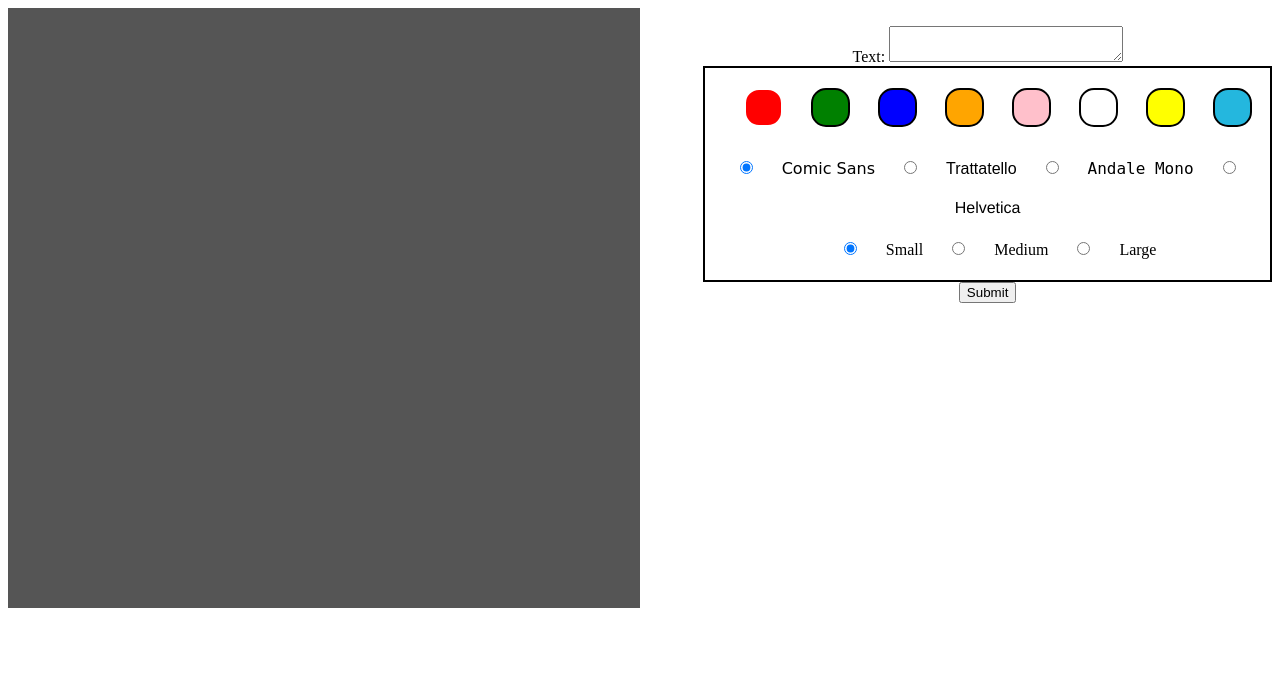
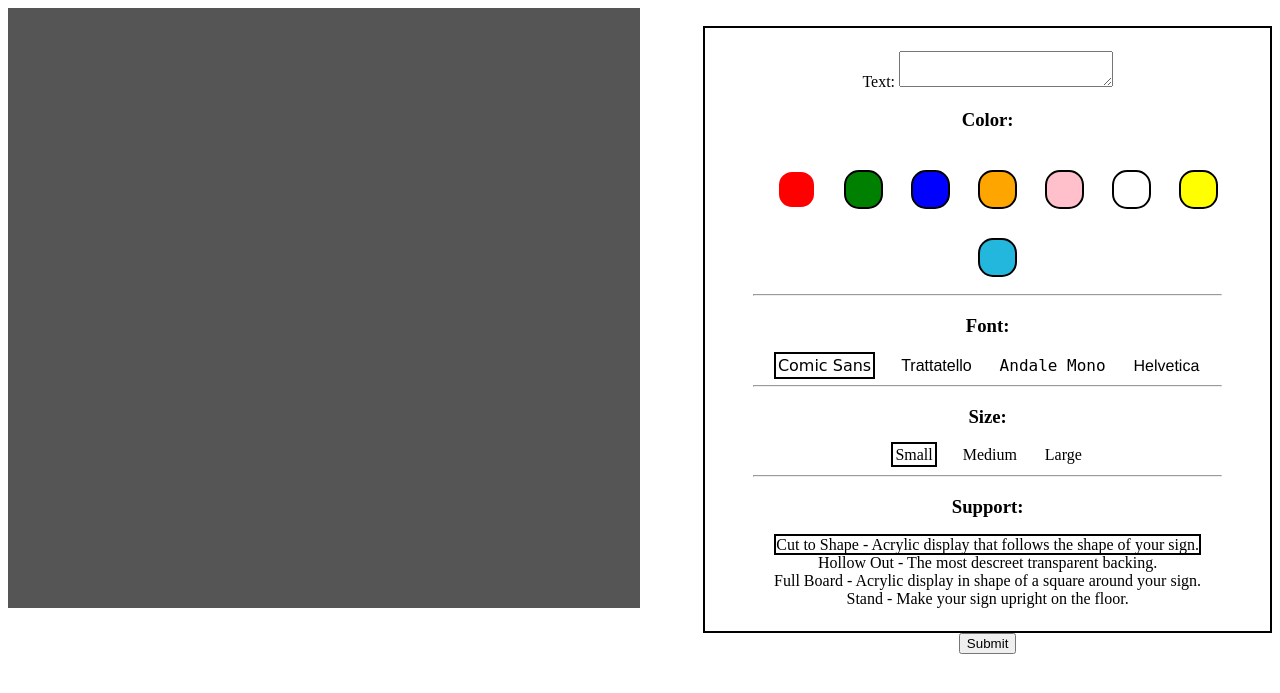
Before and after one commit to Rstyles/NeonSignBuilder, a PHP site: page / in a window 1280 px wide. Shown: the top 693 px of the page. Run offline with PHP 8.4, Linux system fonts and the light colour scheme; some web fonts are replaced.

Commit message:
Worked on css

```diff
--- a/app.js
+++ b/app.js
@@ -6,7 +6,7 @@ function submitNeonSign() {
 
   var price = document.getElementById("neonSignPrice");
 
-  var basePrice = 150;
+  var basePrice = 50;
 
   var fontSize = document.querySelector('input[name="signFontSize"]:checked').value;
 
@@ -85,3 +85,7 @@ function calculatePrice(pixelCount, basePrice) {
     return parseFloat(pixelCount).toFixed(2);
   }
 }
+
+function addExtras() {
+
+}
--- a/index.html
+++ b/index.html
@@ -23,9 +23,11 @@
     <br />
 
     <div class="canvas_right">
-      <label for="neonSignText">Text:</label>
-      <textarea name="neonSignText" id="neonSignText"></textarea>
       <form action="#n" name="colorPicker" class="neonSignEditorForm">
+        <label for="neonSignText">Text:</label>
+        <textarea name="neonSignText" id="neonSignText"></textarea>
+
+        <h3 class="neonSignHeading">Color:</h3>
         <div class="colorPickerRadioGroup">
           <input type="radio" name="SignColor" id="ColorRed" value="red" checked="true" />
           <input type="radio" name="SignColor" id="ColorGreen" value="green" />
@@ -36,8 +38,9 @@
           <input type="radio" name="SignColor" id="ColorYellow" value="yellow" />
           <input type="radio" name="SignColor" id="ColorIceBlue" value="#24B7DE" />
         </div>
-
-        <div id="fontPickerRadioGroup">
+        <hr>
+        <h3 class="neonSignHeading">Font:</h3>
+        <div id="fontPickerRadioGroup" class="fontGroup">
           <input type="radio" name="signFont" id="fontComicSans" value="Comic Sans MS, Comic Sans, cursive"
             checked="true" />
           <label for="fontComicSans" style="font-family: Comic Sans MS, Comic Sans, cursive">Comic Sans</label>
@@ -51,16 +54,48 @@
           <input type="radio" name="signFont" id="fontHelvetica" value="Helvetica, sans-serif" />
           <label for="fontHelvetica" style="font-family: Helvetica, sans-serif">Helvetica</label>
         </div>
+        <hr>
 
-        <div class="fontSizePickerRadioGroup">
-          <input type="radio" name="signFontSize" id="fontSizeSmall" checked="true" value="50"/>
+        <h3 class="neonSignHeading">Size:</h3>
+        <div id="fontSizePickerRadioGroup" class="fontGroup">
+          <input type="radio" name="signFontSize" id="fontSizeSmall" checked="true" value="50" />
           <label for="fontSizeSmall">Small</label>
 
-          <input type="radio" name="signFontSize" id="fontSizeMedium" value="60"/>
+          <input type="radio" name="signFontSize" id="fontSizeMedium" value="60" />
           <label for="fontSizeMedium">Medium</label>
 
-          <input type="radio" name="signFontSize" id="fontSizeLarge" value="70"/>
+          <input type="radio" name="signFontSize" id="fontSizeLarge" value="70" />
           <label for="fontSizeLarge">Large</label>
+        </div>
+        <hr>
+
+        <h3 class="neonSignHeading">Support:</h3>
+        <div class="supportOptions">
+          <input type="radio" name="neonSignSupportType" id="cutToShape" value="Cut to Shape" checked="true">
+          <label for="cutToShape">Cut to Shape -
+            <span class="flavor-text">Acrylic display that follows the shape of your sign.</span>
+          </label>
+        </div>
+
+        <div class="supportOptions">
+          <input type="radio" name="neonSignSupportType" id="hollowOut" value="Hollow Out">
+          <label for="hollowOut">Hollow Out -
+            <span class="flavor-text">The most descreet transparent backing.</span>
+          </label>
+        </div>
+
+        <div class="supportOptions">
+          <input type="radio" name="neonSignSupportType" id="fullBoard" value="Full Board">
+          <label for="fullBoard">Full Board -
+            <span class="flavor-text">Acrylic display in shape of a square around your sign.</span>
+          </label>
+        </div>
+
+        <div class="supportOptions">
+          <input type="radio" name="neonSignSupportType" id="stand" value="Stand">
+          <label for="stand">Stand -
+            <span class="flavor-text">Make your sign upright on the floor.</span>
+          </label>
         </div>
       </form>
 
--- a/style.css
+++ b/style.css
@@ -41,6 +41,7 @@ img#neonSignImage {
 
 .canvas_right .neonSignEditorForm {
   border: black solid 2px;
+  padding: 4%;
 }
 
 /* RADIO BUTTONS */
@@ -272,3 +273,36 @@ input[type="radio"]#ColorIceBlue:checked:after {
   visibility: visible;
   border: 2px solid white;
 }
+
+.fontGroup input[type="radio"] {
+  display: none;
+}
+
+.fontGroup input[type="radio"]:checked + label {
+  border: 2px solid black;
+}
+
+.fontGroup label {
+  padding: 2px;
+  margin: 3% 2% 3% 2%;
+}
+
+#fontPickerRadioGroup {
+  margin: 2%;
+}
+
+#fontSizePickerRadioGroup {
+  margin: 2%;
+}
+
+.supportOptions input[type="radio"] {
+  display: none;
+}
+
+.supportOptions input[type="radio"]:checked + label {
+  border: 2px solid black;
+}
+
+hr {
+  width: 90%;
+}
```
